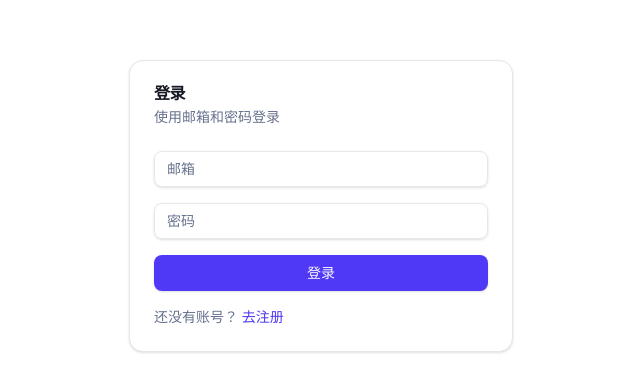
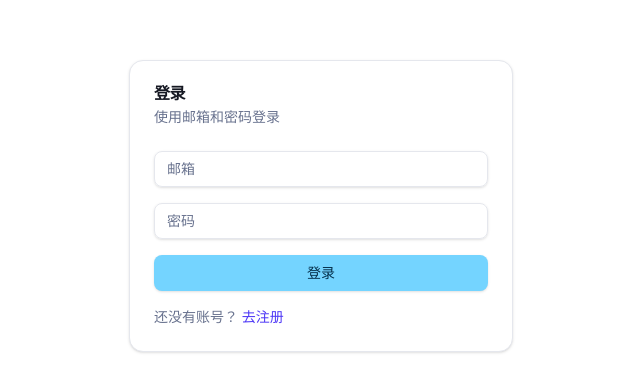
Before and after one commit to pigbig-king/fitness-space-station, a React (Vite) app in the folder apps/web/: page /login in a window 1280 px wide. Shown: the part 168-560 px from the top of the page, without its empty margins (319-959 px from the left). Built offline with nearby package versions, Linux system fonts and the light colour scheme.

Commit message:
feat: light blue button background

```diff
--- a/apps/web/src/components/ui/button.tsx
+++ b/apps/web/src/components/ui/button.tsx
@@ -9,7 +9,7 @@ const buttonVariants = cva(
   {
     variants: {
       variant: {
-        default: 'bg-primary text-primary-foreground shadow hover:bg-primary/90',
+        default: 'bg-sky-300 text-sky-950 shadow hover:bg-sky-400',
         destructive: 'bg-destructive text-destructive-foreground shadow-sm hover:bg-destructive/90',
         outline: 'border border-input bg-background shadow-sm hover:bg-accent hover:text-accent-foreground',
         secondary: 'bg-secondary text-secondary-foreground shadow-sm hover:bg-secondary/80',
```
